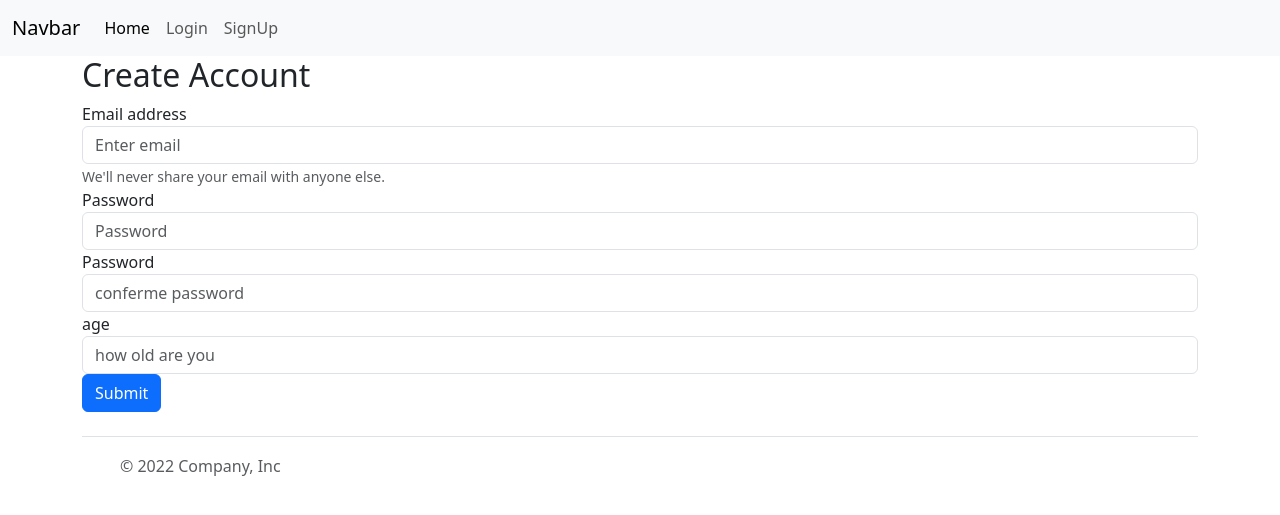
After one commit to anglo331/final_project, a Flask app: page /singup in a window 1280 px wide. The commit adds this page. Shown: the top 515 px of the page. Run offline with Flask 3, Linux system fonts and the light colour scheme.

Commit message:
add login page and sing up page and test logic

```diff
--- a/full program/main.py
+++ b/full program/main.py
@@ -1,9 +1,8 @@
 from webapp import create_app
-from flask import render_template
+
 
 app = create_app()
 
 
-
 if __name__ == "__main__":
     app.run(debug=True)
--- a/full program/webapp/auth.py
+++ b/full program/webapp/auth.py
@@ -1,3 +1,17 @@
-from flask import Blueprint
+from flask import Blueprint, render_template, request
+from .classes import *
 
-auth = Blueprint('auth',__name__)
+auth = Blueprint('auth', __name__)
+
+
+@auth.route("/login", methods=['GET', 'POST'])
+def login():
+    anglo = user()
+    if True == anglo.email:
+        print("valid user")
+    return render_template('login.html')
+
+
+@auth.route("/singup")
+def singup():
+    return render_template('singup.html')
--- a/full program/webapp/templates/base.html
+++ b/full program/webapp/templates/base.html
@@ -19,7 +19,7 @@
       <div class="navbar-nav">
         <a class="nav-link active" aria-current="page" href="/">Home</a>
         <a class="nav-link" href="/login">Login</a>
-        <a class="nav-link" href="/signup">SignUp</a>
+        <a class="nav-link" href="/singup">SignUp</a>
       </div>
     </div>
   </div>
--- /dev/null
+++ b/full program/webapp/templates/singup.html
@@ -0,0 +1,57 @@
+{% extends "base.html" %} {% block title %} sing_up {% endblock %} {% block
+body%}
+
+<div class="login-box">
+    <h2 class="center">Create Account</h2>
+    <form method="POST">
+        <div class="form-group">
+            <label for="exampleInputEmail1">Email address</label>
+            <input
+                type="email"
+                class="form-control"
+                id="exampleInputEmail1"
+                name="email"
+                aria-describedby="emailHelp"
+                placeholder="Enter email"
+            />
+
+            <small id="emailHelp" class="form-text text-muted"
+                >We'll never share your email with anyone else.</small
+            >
+        </div>
+
+        <div class="form-group">
+            <label for="exampleInputPassword1">Password</label>
+            <input
+                type="password1"
+                class="form-control"
+                name="password1"
+                id="exampleInputPassword1"
+                placeholder="Password"
+            />
+        </div>
+        <div class="form-group">
+            <label for="exampleInputPassword1">Password</label>
+            <input
+                type="password"
+                class="form-control"
+                name="password2"
+                id="exampleInputPassword1"
+                placeholder="conferme password"
+            />
+        </div>
+        <div class="form-group">
+            <label for="exampleInputPassword1">age</label>
+            <input
+                type="number"
+                class="form-control"
+                name="age"
+                id="exampleInputPassword1"
+                placeholder="how old are you"
+            />
+        </div>
+        <button type="submit" class="btn btn-primary">Submit</button>
+    </form>
+</div>
+
+{%endblock%}
```
Also changed, not shown: full program/webapp/classes.py (added, +7 -0 lines), full program/webapp/templates/login.html (+28 -20 lines), full program/webapp/views.py (+3 -4 lines).
